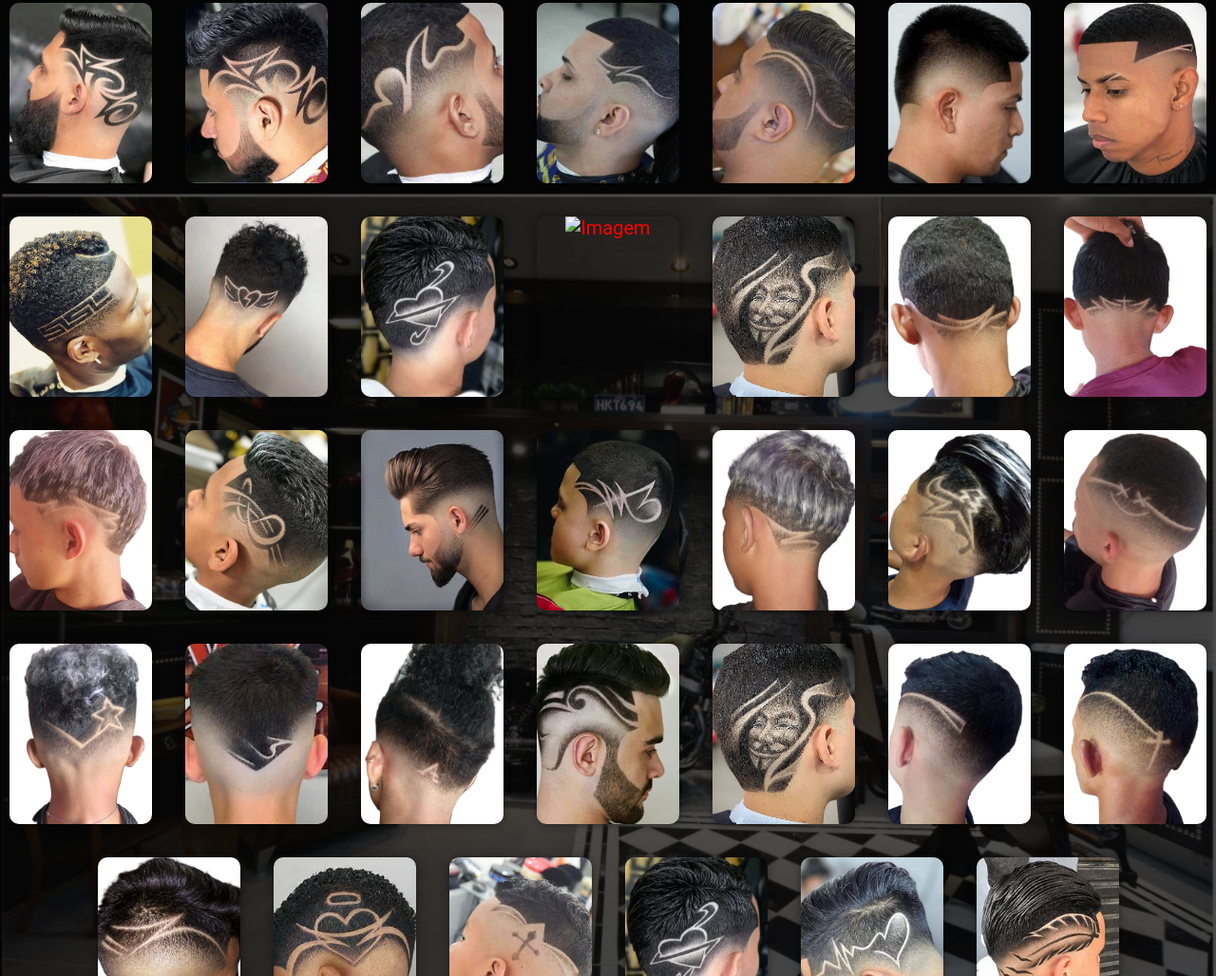
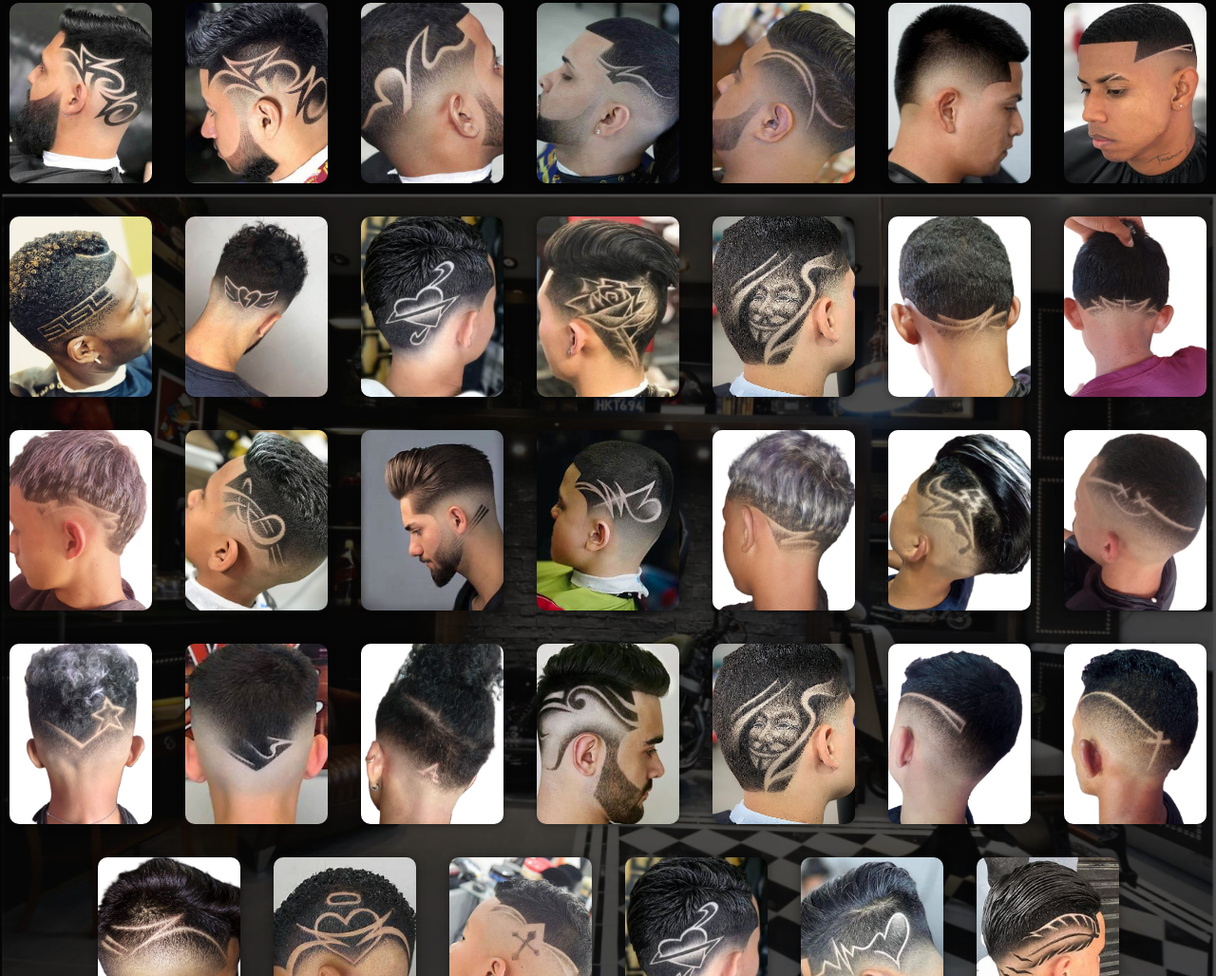
Before and after one commit to samuellsf/Barber_Brothers, a plain HTML site: page freestyle.html in a window 1280 px wide. Shown: the part 2467-3495 px from the top of the page at 95% size. Drawn offline with Linux system fonts and the light colour scheme.

Commit message:
Update freestyle.html

```diff
--- a/freestyle.html
+++ b/freestyle.html
@@ -219,7 +219,7 @@
             <img src="Freestyle/OIP (31).jpeg" alt="Imagem ">
           </div>
           <div class="gallery-item">
-            <img src="Treestyle/OIP (32).jpeg" alt="Imagem ">
+            <img src="Freestyle/OIP (32).jpeg" alt="Imagem ">
           </div>
           <div class="gallery-item">
             <img src="Freestyle/R (2).jpeg" alt="Imagem ">
```
